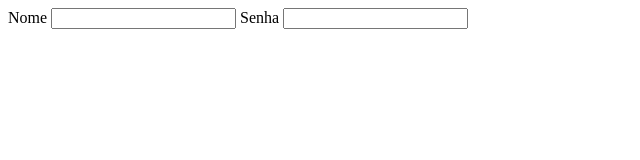
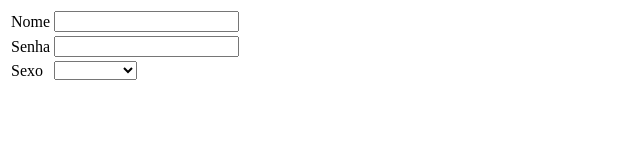
Before and after one commit to Den1lson/Programacao_web, a plain HTML site: page MeuFormulário/index.html in a window 1280 px wide. Shown: the whole page, without its empty margins (0-640 px from the left). Drawn offline with Linux system fonts and the light colour scheme.

Commit message:
Atualização do arquivo index 2

```diff
--- a/MeuFormulário/index.html
+++ b/MeuFormulário/index.html
@@ -4,23 +4,60 @@
     <head>
         <title>Meu Formulário</title>
         <meta charset="UTF-8"/>
+        <link rel="stylesheet" type="text/css" href="Css/estilo.css" >
 
     </head>
 
     <body>
 
+<!--Formulário-->
+
         <form method="post" action="formulario.php">
 
-            <table></table>
+<!--Tabela-->
 
-            <label for="nome">Nome</label>
-            <input type="text" name="nome"/>
+            <table class="tabela">
 
-            <label for="senha">Senha</label>
-            <input type="password" name="senha"/>
+            <tr>
+                <td>
+                    <label for="nome">Nome</label>
+                </td>
 
+                <td>
+                    <input type="text" name="nome"/>
+                </td>
+
+            </tr>
+
+            <tr>
+                <td>
+                    <label for="senha">Senha</label>
+                </td>
+
+                <td>
+                    <input type="password" name="senha"/>
+                </td>
+            </tr>
+
+            <tr>
+                <td>
+                    <label for="sexo">Sexo</label>
+                </td>
+
+                <td>
+                    <select name="sexo">
+                        <option value="null">     </option>
+                        <option value="M">Masculino</option>
+                        <option value="F">Feminino</option>
+                    </select>
+                </td>
+
+            </tr>
+
+            </table>
 
         </form>
 
     </body>
+
 </html>
```
